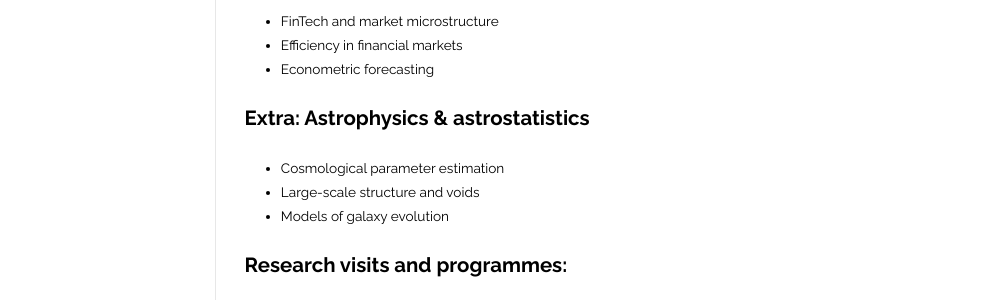
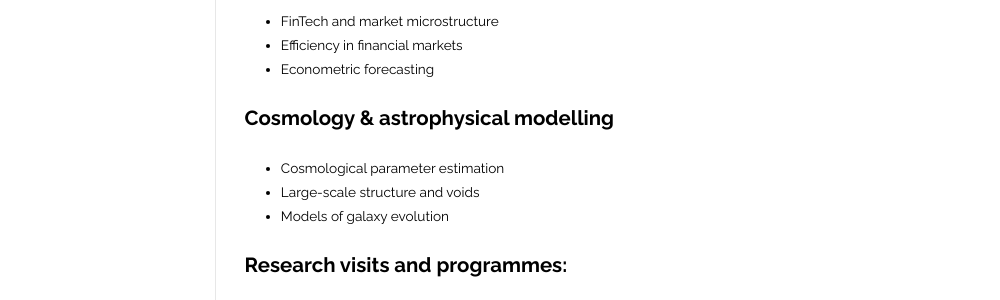
Before and after one commit to moews/moews.github.io, a Jekyll site: the page built from _posts/2017-03-26-research.md, in a window 1280 px wide. Shown: the part 576-876 px from the top of the page, without its empty margins (143-1143 px from the left). Built offline with Jekyll 4.4.1, drawn with Linux system fonts in a browser that asks for light colours.

Commit message:
Update 2017-03-26-research.md

```diff
--- a/_posts/2017-03-26-research.md
+++ b/_posts/2017-03-26-research.md
@@ -39,7 +39,8 @@ My research is centred on the development and application of approaches in machi
 * Efficiency in financial markets
 * Econometric forecasting
 
-## Extra: Astrophysics & astrostatistics
+## Cosmology & astrophysical modelling
+
 * Cosmological parameter estimation
 * Large-scale structure and voids
 * Models of galaxy evolution
```
